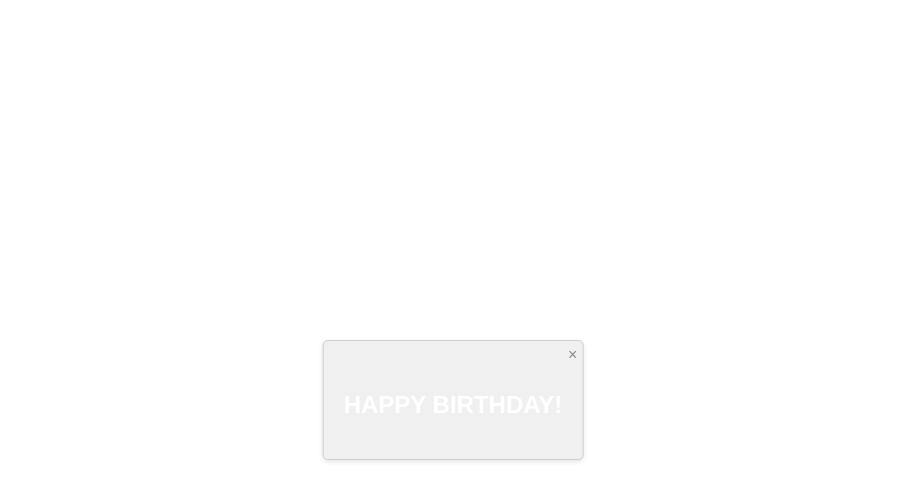
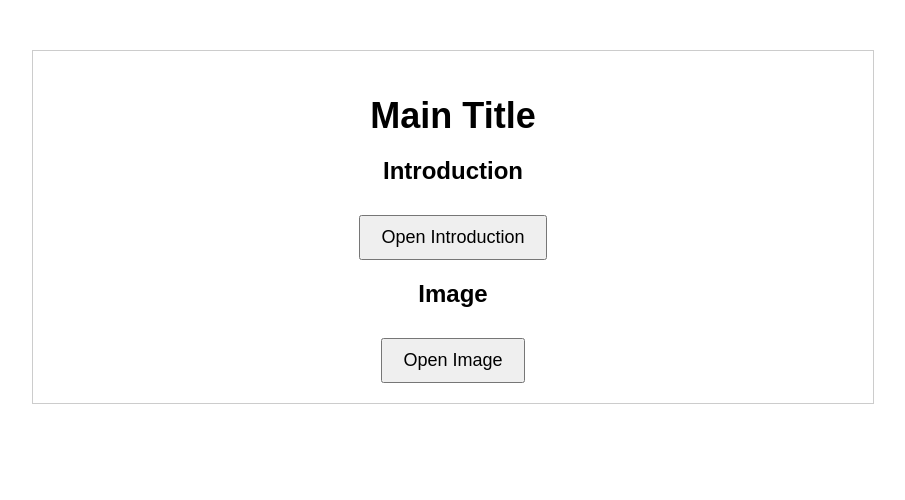
Before and after one commit to drinkwatersmore/drinkwatersmore.github.io, a plain HTML site: page index.html in a window 1280 px wide. Shown: the whole page, without its empty margins (187-1092 px from the left). Drawn offline with Linux system fonts and the light colour scheme.

Commit message:
Update index.html

```diff
--- a/index.html
+++ b/index.html
@@ -3,101 +3,54 @@
 <head>
 <meta charset="UTF-8">
 <meta name="viewport" content="width=device-width, initial-scale=1.0">
-<title>My Page</title>
+<title>Main Page</title>
 <style>
-    /* 全局样式 */
     body {
+        font-family: Arial, sans-serif;
         margin: 0;
         padding: 0;
-        font-family: Arial, sans-serif;
-        background-image: url('your-background-image.jpg'); /* 自定义背景图片 */
-        background-size: cover;
-        background-position: center;
-        color: #fff;
+        box-sizing: border-box;
+    }
+    .container {
+        max-width: 800px;
+        margin: 50px auto;
+        padding: 20px;
+        border: 1px solid #ccc;
         text-align: center;
     }
-
-    /* 主标题样式 */
     h1 {
-        font-size: 3em;
-        margin-top: 20vh; /* 垂直居中 */
+        font-size: 36px;
+        margin-bottom: 20px;
     }
-
-    /* 小标题样式 */
     h2 {
-        font-size: 1.5em;
-        margin-top: 30px;
+        font-size: 24px;
+        margin-bottom: 10px;
     }
-
-    /* 简介样式 */
-    p {
-        font-size: 1.2em;
+    button {
+        padding: 10px 20px;
+        font-size: 18px;
         margin-top: 20px;
-    }
-
-    /* 图片样式 */
-    img {
-        max-width: 100%;
-        height: auto;
-        margin-top: 20px;
-    }
-
-    /* 弹窗样式 */
-    .popup {
-        display: none;
-        position: fixed;
-        top: 50%;
-        left: 50%;
-        transform: translate(-50%, -50%);
-        padding: 20px;
-        background-color: #f0f0f0;
-        border: 1px solid #ccc;
-        border-radius: 5px;
-        box-shadow: 0 2px 5px rgba(0, 0, 0, 0.1);
-        z-index: 9999;
-    }
-
-    /* 关闭按钮样式 */
-    .close-btn {
-        position: absolute;
-        top: 5px;
-        right: 5px;
         cursor: pointer;
-        color: #888;
     }
 </style>
 </head>
 <body>
-    <!-- 弹窗内容 -->
-    <div id="popup" class="popup">
-        <span class="close-btn" onclick="closePopup()">×</span>
-        <h2>HAPPY BIRTHDAY!</h2>
-    </div>
+<div class="container">
+    <h1>Main Title</h1>
+    <h2>Introduction</h2>
+    <button onclick="openIntroduction()">Open Introduction</button>
+    <h2>Image</h2>
+    <button onclick="openImage()">Open Image</button>
+</div>
 
-    <!-- 主要内容 -->
-    <h1>Welcome to My Page</h1>
-    <h2>Subtitle 1</h2>
-    <p>Introduction text goes here...</p>
-    <h2>Subtitle 2</h2>
-    <img src="your-image.jpg" alt="Image">
+<script>
+    function openIntroduction() {
+        window.open("introduction.html", "_blank", "width=400,height=300");
+    }
 
-    <script>
-        // 显示弹窗
-        function showPopup() {
-            var popup = document.getElementById('popup');
-            popup.style.display = 'block';
-        }
-
-        // 关闭弹窗
-        function closePopup() {
-            var popup = document.getElementById('popup');
-            popup.style.display = 'none';
-        }
-
-        // 当页面加载完毕时显示弹窗
-        window.addEventListener('load', function() {
-            showPopup();
-        });
-    </script>
+    function openImage() {
+        window.open("image.html", "_blank", "width=400,height=300");
+    }
+</script>
 </body>
 </html>
```
